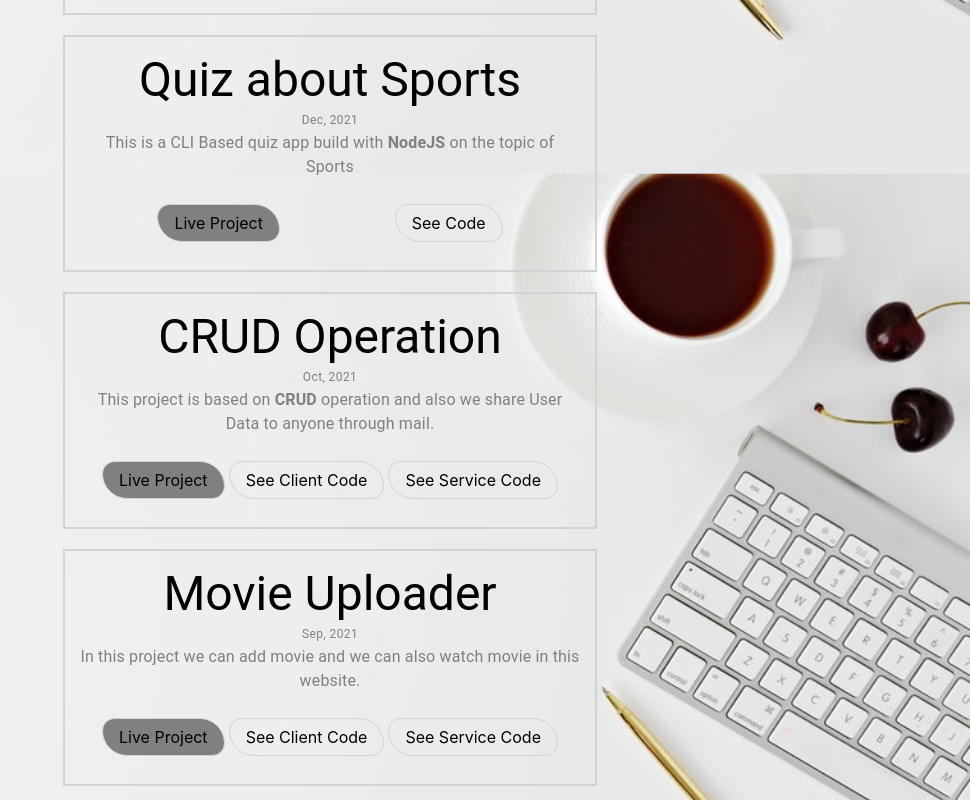
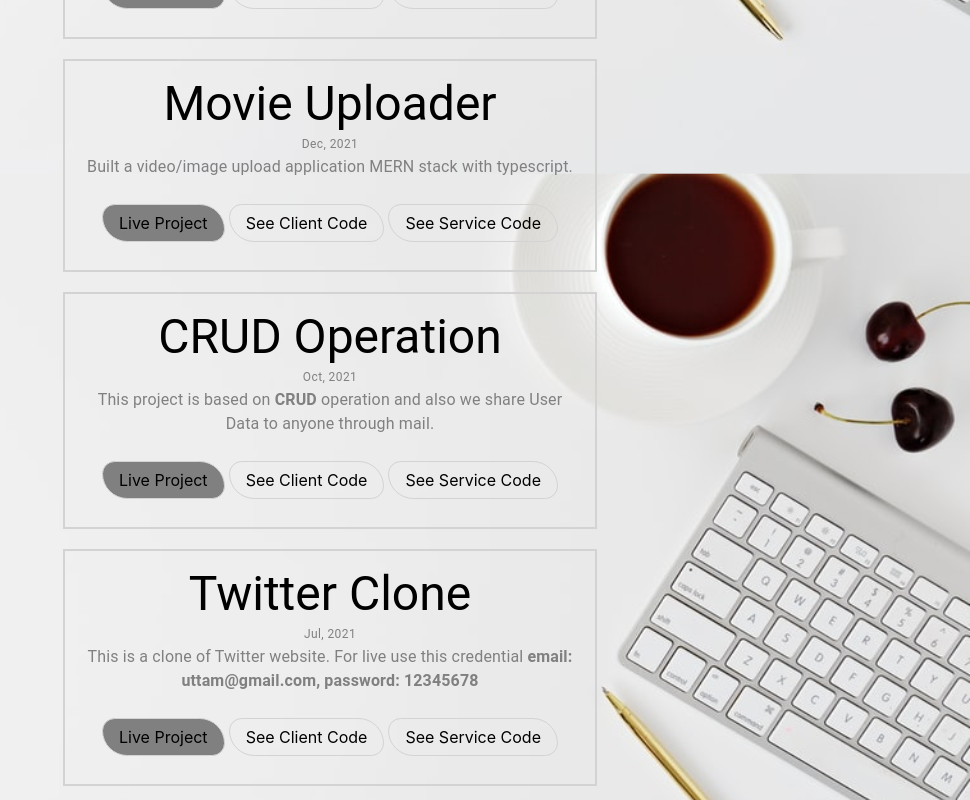
Before and after one commit to uttampatro/portfolio-website, a React (Create React App) app: page /projects in a window 1280 px wide. Shown: the part 680-1480 px from the top of the page, without its empty margins (310-1280 px from the left). Built offline with nearby package versions, Linux system fonts and the light colour scheme.

Commit message:
updateProject

```diff
--- a/src/pages/projects/index.tsx
+++ b/src/pages/projects/index.tsx
@@ -123,8 +123,9 @@ function Projects() {
                     </Typography>
                     <Typography variant="caption">Present</Typography>
                     <Typography>
-                        This is a clone of udemy website. For live use this
-                        credential{' '}
+                        Built a course management application where courses can
+                        be created by authenticated users. For using the app use
+                        credentials{' '}
                         <strong>
                             email: uttam@gmail.com, password: 12345678
                         </strong>
@@ -199,19 +200,19 @@ function Projects() {
                 </div>
                 <div className={classes.bodyContainer}>
                     <Typography style={{ color: 'black' }} variant="h3">
-                        Quiz about Sports
+                        Movie Uploader
                     </Typography>
                     <Typography variant="caption">Dec, 2021</Typography>
                     <Typography>
-                        This is a CLI Based quiz app build with{' '}
-                        <strong>NodeJS</strong> on the topic of Sports
+                        Built a video/image upload application MERN stack with
+                        typescript.
                     </Typography>
                     <div className={classes.link}>
                         <Link
                             className={classes.linkPrimary}
                             underline="none"
                             color="black"
-                            href="https://replit.com/@UttamPatro/end-game?embed=true#index.js"
+                            href="https://movie-uploader.netlify.app"
                             target="_blank"
                         >
                             Live Project
@@ -220,10 +221,19 @@ function Projects() {
                             className={classes.linkSecondary}
                             underline="none"
                             color="black"
-                            href="https://github.com/uttampatro/quiz-game"
+                            href="https://github.com/uttampatro/assignment-01"
                             target="_blank"
                         >
-                            See Code
+                            See Client Code
+                        </Link>
+                        <Link
+                            className={classes.linkSecondary}
+                            underline="none"
+                            color="black"
+                            href="https://github.com/uttampatro/assignment-01-service"
+                            target="_blank"
+                        >
+                            See Service Code
                         </Link>
                     </div>
                 </div>
@@ -260,45 +270,6 @@ function Projects() {
                             underline="none"
                             color="black"
                             href="https://github.com/uttampatro/assignment-02-service"
-                            target="_blank"
-                        >
-                            See Service Code
-                        </Link>
-                    </div>
-                </div>
-                <div className={classes.bodyContainer}>
-                    <Typography style={{ color: 'black' }} variant="h3">
-                        Movie Uploader
-                    </Typography>
-                    <Typography variant="caption">Sep, 2021</Typography>
-                    <Typography>
-                        In this project we can add movie and we can also watch
-                        movie in this website.
-                    </Typography>
-                    <div className={classes.link}>
-                        <Link
-                            className={classes.linkPrimary}
-                            underline="none"
-                            color="black"
-                            href="https://movie-uploader.netlify.app"
-                            target="_blank"
-                        >
-                            Live Project
-                        </Link>
-                        <Link
-                            className={classes.linkSecondary}
-                            underline="none"
-                            color="black"
-                            href="https://github.com/uttampatro/assignment-01"
-                            target="_blank"
-                        >
-                            See Client Code
-                        </Link>
-                        <Link
-                            className={classes.linkSecondary}
-                            underline="none"
-                            color="black"
-                            href="https://github.com/uttampatro/assignment-01-service"
                             target="_blank"
                         >
                             See Service Code
```
